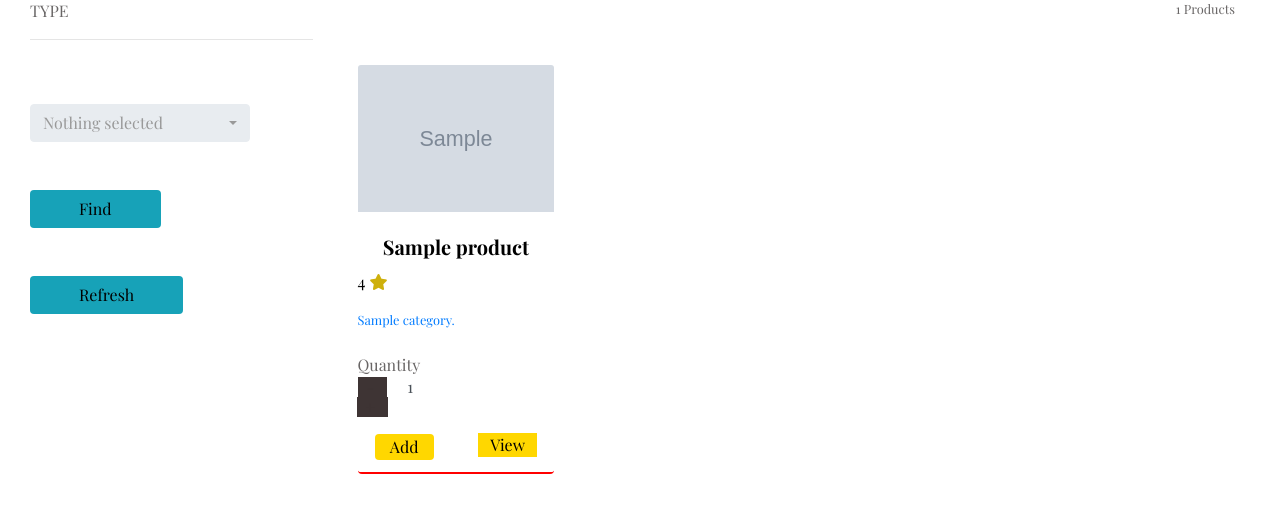
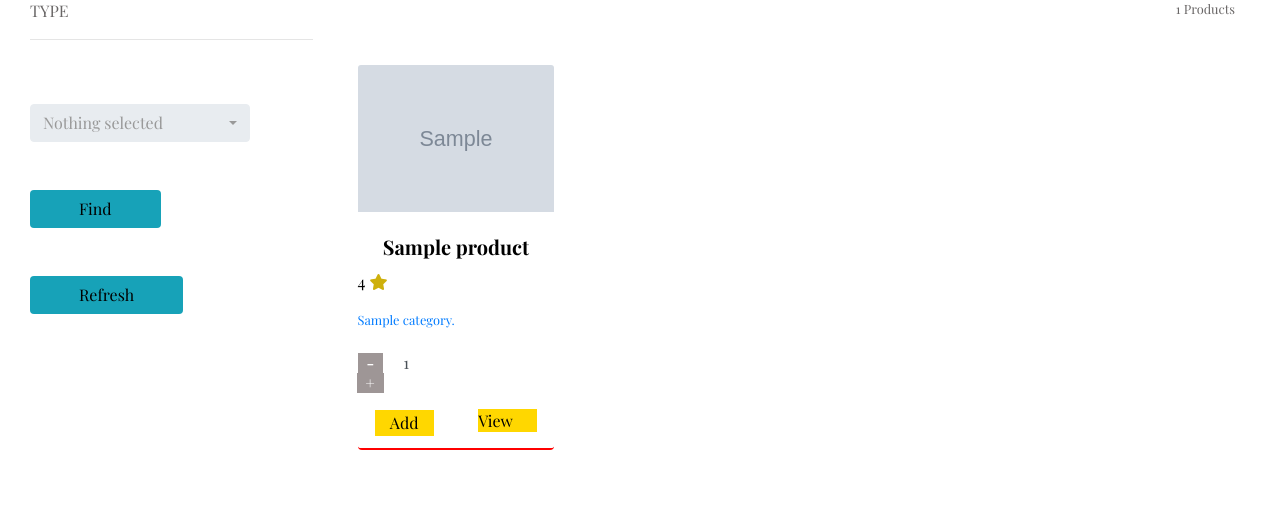
Before and after one commit to johnston9/la-donut, a Django app: page /products/ in a window 1280 px wide. Shown: the part 273-786 px from the top of the page. Run offline with Django 3.2, Linux system fonts and the light colour scheme; tables that the repository leaves empty hold one stand-in row (values such as "Sample post"); grey boxes marked "Sample" are stand-in pictures; some libraries are stand-ins or nearby versions; some web fonts are replaced.

Commit message:
changed color of radio buttons

```diff
--- a/products/templates/products/shop.html
+++ b/products/templates/products/shop.html
@@ -194,13 +194,12 @@
                                                 <!--quan new-->
                                                 <div class="row">
                                                 <div class="col-6 pl-0 ml-0 mt-2 mb-0">
-                                                    <p class="mb-0">Quantity</p>
-                                                    <div class="form-group pl-0 ml-0 mt-0">
+                                                    <div class="form-group pl-0 ml-0">
                                                         <div class="input-group pl-0 ml-0">
                                                             <div class="input-group-prepend">
                                                                 <button class="decrement-qty btn btn-quantity-sm rounded-0"
                                                                     data-item_id="{{ product.id }}" id="decrement-qty_{{ product.id }}">
-                                                                    <span class="plus font-weight-bold mr-1">-</span>
+                                                                    <span class="plus font-weight-bold mx-0 my-0">-</span>
                                                                 </button>
                                                             </div>
                                                             <input class="form-control small-input qty_input" type="number"
@@ -210,7 +209,7 @@
                                                             <div class="input-group-append">
                                                                 <button class="increment-qty btn btn-quantity-sm rounded-0"
                                                                     data-item_id="{{ product.id }}" id="increment-qty_{{ product.id }}">
-                                                                    <span class="plus font-weight-bold mr-1">+</span>
+                                                                    <span class="plus font-weight-bold mx-0 my-0">+</span>
                                                                 </button>
                                                             </div>
                                                         </div>
@@ -220,15 +219,17 @@
                                                 <!--buttons-->
                                                 <div class="form-row">
                                                     <div class="col-4 offset-1">
-                                                        <input type="submit" id="quantity_but" class="btn w-100 bg-gold p-0 text-black"
+                                                        <input type="submit" id="quantity_but" class="btn w-100 bg-gold p-0 text-black rounded-0"
                                                             value="Add">
                                                         <input type="hidden" name="redirect_url"
                                                             value="{{ request.path }}">
                                                     </div>
                                                     <div class="col-4 offset-2">
+                                                        <div class="view w-100 bg-gold">
                                                         <a href="{% url 'view_item' product.id %}">
-                                                            <button class="w-100 bg-gold"> View</button>
+                                                            <spam class="text-black mx-0 my-0"> View</spam>
                                                         </a>
+                                                    </div>
                                                     </div>
                                                     <!--end but-->
                                                 </div>
@@ -382,29 +383,28 @@
                                                 <!--quan new-->
                                                 <div class="form-row mt-2">
                                                 <div class="col-6 pl-0">
-                                                    <p class="mb-0">Quantity</p>
-                                                    <div class="form-group pl-0 mt-0">
+                                                    <div class="form-group pl-0">
                                                         <div class="input-group pl-0">
                                                             <div class="input-group-prepend">
                                                                 <button class="pr-1 decrement-qty btn btn-quantity-sm rounded-0"
                                                                     data-item_id="{{ product.id }}" id="decrement-qty_{{ product.id }}">
-                                                                    <!--<span class="plus font-weight-bold mr-1 pr-1">-</span>-->
-                                                                    <span class="icon">
+                                                                    <span class="icon-sm plus font-weight-bold mx-auto my-auto">-</span>
+                                                                    <!--<span class="icon">
                                                                         <i class="fas fa-minus fa-xs"></i>
-                                                                    </span>
+                                                                    </span>-->
                                                                 </button>
                                                             </div>
-                                                            <input class="form-control small-input qty_input" type="number"
+                                                            <input class="form-control small-input qty_input text-gold " type="number"
                                                                 name="quantity" value="1" min="1" max="99"
                                                                 data-item_id="{{ product.id }}"
                                                                 id="id_qty_{{ product.id }}">
                                                             <div class="input-group-append">
                                                                 <button class="increment-qty btn btn-quantity-sm rounded-0"
                                                                     data-item_id="{{ product.id }}" id="increment-qty_{{ product.id }}">
-                                                                    <!--<span class="plus font-weight-bold">+</span>-->
-                                                                    <span class="icon">
+                                                                    <span class="icon-sm plus font-weight-bold mx-auto my-auto">+</span>
+                                                                    <!--<span class="icon">
                                                                         <i class="fas fa-plus fa-xs"></i>
-                                                                    </span>
+                                                                    </span>-->
                                                                 </button>
                                                             </div>
                                                         </div>
@@ -414,15 +414,15 @@
                                                 <!--buttons-->
                                                 <div class="form-row">
                                                     <div class="col-4 offset-1">
-                                                        <input type="submit" id="quantity_but" class="btn w-100 bg-gold p-0 text-black"
+                                                        <input type="submit" id="quantity_but" class="btn w-100 bg-gold p-0 text-black rounded-0"
                                                             value="Add">
                                                         <input type="hidden" name="redirect_url"
                                                             value="{{ request.path }}">
                                                     </div>
                                                     <div class="col-4 offset-2">
-                                                        <div class="view w-100 bg-gold">
+                                                        <div class="view w-100 my-0 text-center bg-gold">
                                                         <a href="{% url 'view_item' product.id %}">
-                                                            <spam class=""> View</spam>
+                                                            <spam class="text-black"> View</spam>
                                                         </a>
                                                     </div>
                                                     </div>
--- a/static/css/base.css
+++ b/static/css/base.css
@@ -102,6 +102,14 @@ hr.grey100 {
     width: 1.5rem;
 }
 
+.icon-sm {
+    align-items: center;
+    display: inline-flex;
+    justify-content: center;
+    height: 1rem;
+    width: 1rem;
+}
+
 .upper {
     text-transform: uppercase;
 }
@@ -155,7 +163,7 @@ hr.grey100 {
 }
 
 .btn-quantity-sm {
-    background: #3e3434;
+    background: #9e9696;
     color: #fff;
     height: 20px !important;
     padding: 0rem .50rem;
@@ -166,11 +174,24 @@ hr.grey100 {
 .btn-quantity-sm:hover,
 .btn-quantity-sm:active,
 .btn-quantity-sm:focus {
-    background: #222;
+    background: #996565;
     color: rgba(255, 255, 255, 0.89);
 }
 
-.btn-quantity-sm span {
+.form-check-input {
+    color: #000;
+    background-color: black;
+}
+
+.form-check-input:hover,
+.form-check-input:active,
+.form-check-input:focus,
+.form-check-input:checked {
+    background: #996565;
+    color: rgba(255, 255, 255, 0.89);
+}
+
+/*.btn-quantity-sm span {
     color: #3e3434;
 }
 
@@ -178,7 +199,7 @@ hr.grey100 {
 .btn-quantity-sm>span:active,
 .btn-quantity-sm>span:focus {
     color: rgba(255, 255, 255, 0.89);
-}
+}*/
 
 /*return to top button*/
 #topbut {
```
